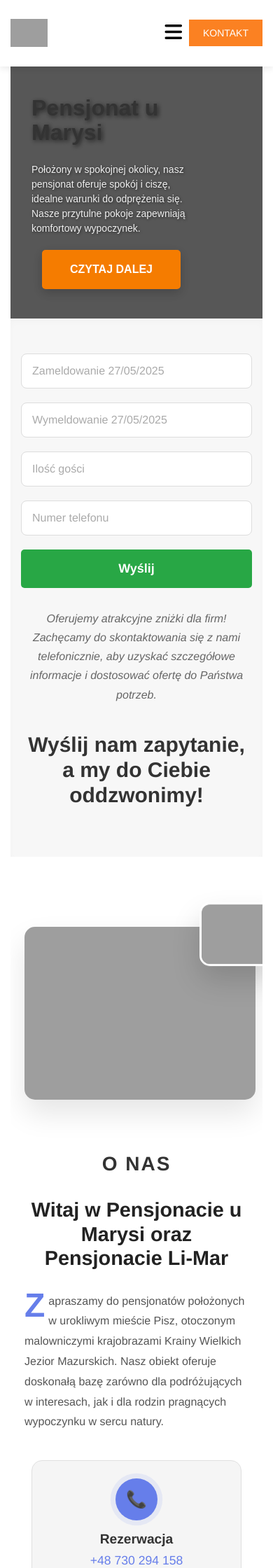
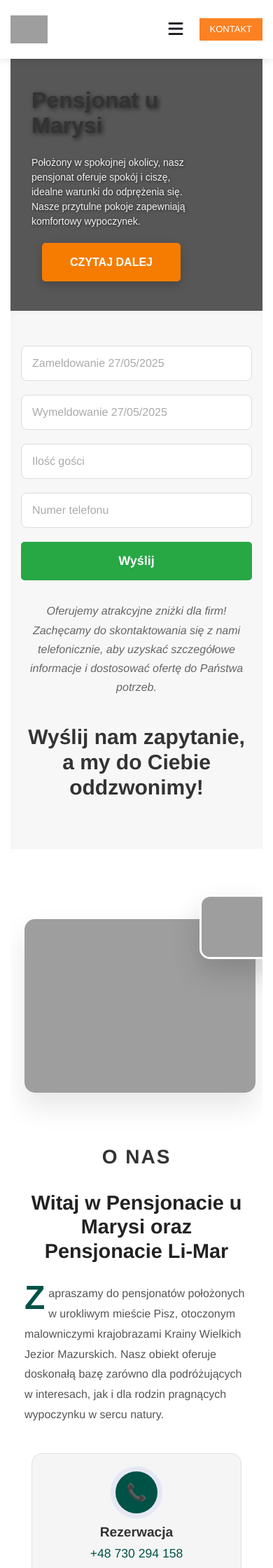
Before and after one commit to userpoland819/92998137909321, a Jekyll site: the page built from index.md, in a window 390 px wide. Shown: the top 2240 px of the page at 70% size. Built offline with Jekyll 4.4.1, drawn with Linux system fonts in a browser that asks for light colours; some web fonts are replaced.

Commit message:
Add files via upload

```diff
--- a/_includes/about.html
+++ b/_includes/about.html
@@ -160,7 +159,7 @@
         line-height: 3.5rem;
         margin: 0 10px 0 0;
         font-weight: 700;
-        color: #667eea; /* Kolor akcentu */
+        color: #005247; /* Kolor akcentu */
         text-shadow: none; /* Usunięty cień */
     }
 
@@ -184,7 +183,7 @@
     .contact-icon {
         width: 60px;
         height: 60px;
-        background: #667eea; /* Kolor akcentu */
+        background: #005247; /* Kolor akcentu */
         border-radius: 50%;
         display: flex;
         align-items: center;
@@ -213,7 +212,7 @@
     }
 
     .contact-content a {
-        color: #667eea; /* Kolor akcentu */
+        color: #005247; /* Kolor akcentu */
         text-decoration: none;
         font-size: 1.1rem;
         font-weight: 500;
--- a/_includes/header.html
+++ b/_includes/header.html
@@ -3,9 +3,6 @@
 
 <!-- Font Awesome -->
 <link rel="stylesheet" href="https://cdnjs.cloudflare.com/ajax/libs/font-awesome/6.0.0/css/all.min.css">
-
-
-
 
 <header class="header-section">
     <div class="header-container">
@@ -14,7 +11,7 @@
                 <img src="https://umarysi.pl/wp-content/uploads/2024/04/limar-dark.png"
                      alt="Li-Mar Logo"
                      srcset="https://umarysi.pl/wp-content/uploads/2024/04/limar-dark.png 500w,
-                             https://umarypl/wp-content/uploads/2024/04/limar-dark-300x66.png 300w"
+                             https://umarysi.pl/wp-content/uploads/2024/04/limar-dark-300x66.png 300w"
                      sizes="(max-width: 500px) 100vw, 500px">
             </a>
         </div>
@@ -29,11 +26,7 @@
             </ul>
         </nav>
 
-
-
-
         <div class="contact-section">
-
             <button class="mobile-toggle" id="mobileToggle" aria-label="Menu Toggle">
                 <i class="fas fa-bars menu-icon"></i>
                 <i class="fas fa-times close-icon"></i>
@@ -41,7 +34,6 @@
 
             <a href="{{ '/kontakt' | relative_url }}" class="contact-btn">KONTAKT</a>
         </div>
-
     </div>
 
     <nav class="mobile-nav" id="mobileNav">
@@ -78,9 +70,7 @@
     });
 </script>
 
-
 <style>
-
     * {
         margin: 0;
         padding: 0;
@@ -179,13 +169,14 @@
     .contact-section {
         flex: 0 0 auto;
         display: flex;
+        align-items: center;
+        gap: 15px;
     }
 
     .contact-btn {
         background: #FB8122;
         color: white;
         padding: 8px 20px;
-        margin: auto 0px;
         height: 38px;
         text-decoration: none;
         border-radius: 0px;
@@ -201,27 +192,22 @@
         box-shadow: 0 4px 12px rgba(0,123,255,0.3);
     }
 
-    /* Mobile Menu Toggle (Burger Icon) */
+    /* Mobile Menu Toggle */
     .mobile-toggle {
-        display: none; /* Domyślnie ukryty na desktopie */
+        display: none;
         background: none;
         border: none;
-        font-size: 28px; /* Nieco większy rozmiar dla lepszej widoczności */
-        color: #000; /* Czarny kolor ikony burgera */
+        font-size: 24px;
+        color: #1D2228;
         cursor: pointer;
         z-index: 1001;
         position: relative;
-        padding: 10px;
-        transition: transform 0.3s ease; /* Płynna animacja dla obrotu ikony */
+        padding: 8px;
+        transition: all 0.3s ease;
     }
 
     .mobile-toggle .close-icon {
         display: none;
-    }
-
-    /* Animacja obrotu dla ikony */
-    .mobile-toggle.active {
-        transform: rotate(90deg); /* Obróć ikonę burgera o 90 stopni */
     }
 
     .mobile-toggle.active .menu-icon {
@@ -232,59 +218,55 @@
         display: block;
     }
 
-    /* Mobile Navigation */
+    /* Mobile Navigation - Dropdown Style */
     .mobile-nav {
-        display: block; /* Zawsze blokowy, ale poza ekranem */
+        display: none;
         position: absolute;
-        top: 90px;
+        top: 100%;
         left: 0;
         width: 100%;
-        height: 100vh;
-        background: rgba(255,255,255,0.98); /* Białe tło z przezroczystością */
-        backdrop-filter: blur(10px); /* Efekt rozmycia tła */
-        z-index: 999; /* Niższy z-index niż toggle, aby toggle był na wierzchu */
-        padding-top: 0px;
-        overflow-y: auto;
-        transform: translateX(100%); /* Początkowo poza ekranem po prawej */
-        transition: transform 0.4s cubic-bezier(0.77, 0, 0.175, 1); /* Szybka animacja z efektem bounce */
+        background: #fff;
+        box-shadow: 0 4px 10px rgba(0,0,0,0.1);
+        z-index: 999;
+        max-height: 0;
+        overflow: hidden;
+        transition: all 0.3s ease;
     }
 
     .mobile-nav.active {
-        transform: translateX(0); /* Wysuń na ekran */
+        display: block;
+        max-height: 400px;
     }
 
     .mobile-nav ul {
         list-style: none;
         padding: 0;
         margin: 0;
-        text-align: center;
     }
 
     .mobile-nav li {
-        margin: 20px 0;
+        border-bottom: 1px solid #f0f0f0;
+    }
+
+    .mobile-nav li:last-child {
+        border-bottom: none;
     }
 
     .mobile-nav a {
-        color: #333; /* Kolor linków w menu mobilnym */
+        color: #1D2228;
         text-decoration: none;
-        font-size: 18px;
+        font-size: 16px;
         font-weight: 500;
         display: block;
-        padding: 15px;
+        padding: 15px 20px;
         transition: all 0.3s ease;
     }
 
     .mobile-nav a:hover,
     .mobile-nav a.active {
         color: #FB8122;
-        background: #FB812210;
-        border-radius: 10px;
-    }
-
-    .mobile-contact-btn {
-        display: block;
-        margin: 30px auto 0;
-        width: fit-content;
+        background: #f8f9fa;
+        padding-left: 30px;
     }
 
     /* Responsive Design */
@@ -294,24 +276,26 @@
         }
 
         .nav-section {
-            display: none; /* Ukryj nawigację desktopową */
-        }
-
-        .contact-section {
-
+            display: none;
         }
 
         .mobile-toggle {
-            display: block; /* Pokaż przycisk toggle */
+            display: block;
         }
 
         .logo-section img {
             height: 40px;
             max-width: 150px;
         }
+
+        .contact-btn {
+            padding: 6px 15px;
+            font-size: 13px;
+            height: 32px;
+        }
     }
 
-    /* Dopasowanie rozmiarów dla tabletów */
+    /* Tablet adjustments */
     @media (max-width: 992px) and (min-width: 769px) {
         .main-nav {
             gap: 20px;
```
Also changed, not shown: other parts of _includes/about.html (+0 -1 lines), other parts of _includes/header.html (+2 -5 lines). Lines whose indentation alone changed are shown as unchanged.
